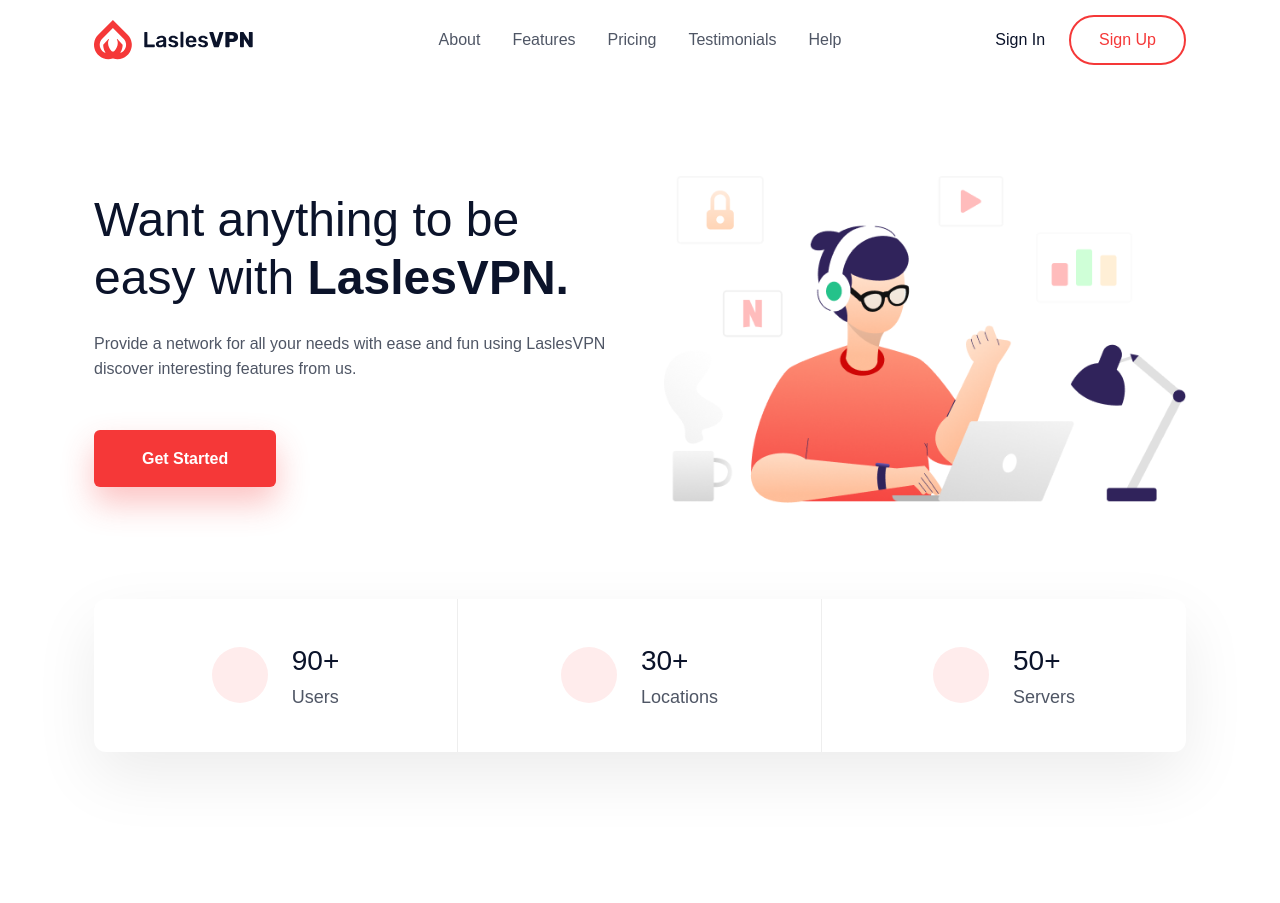
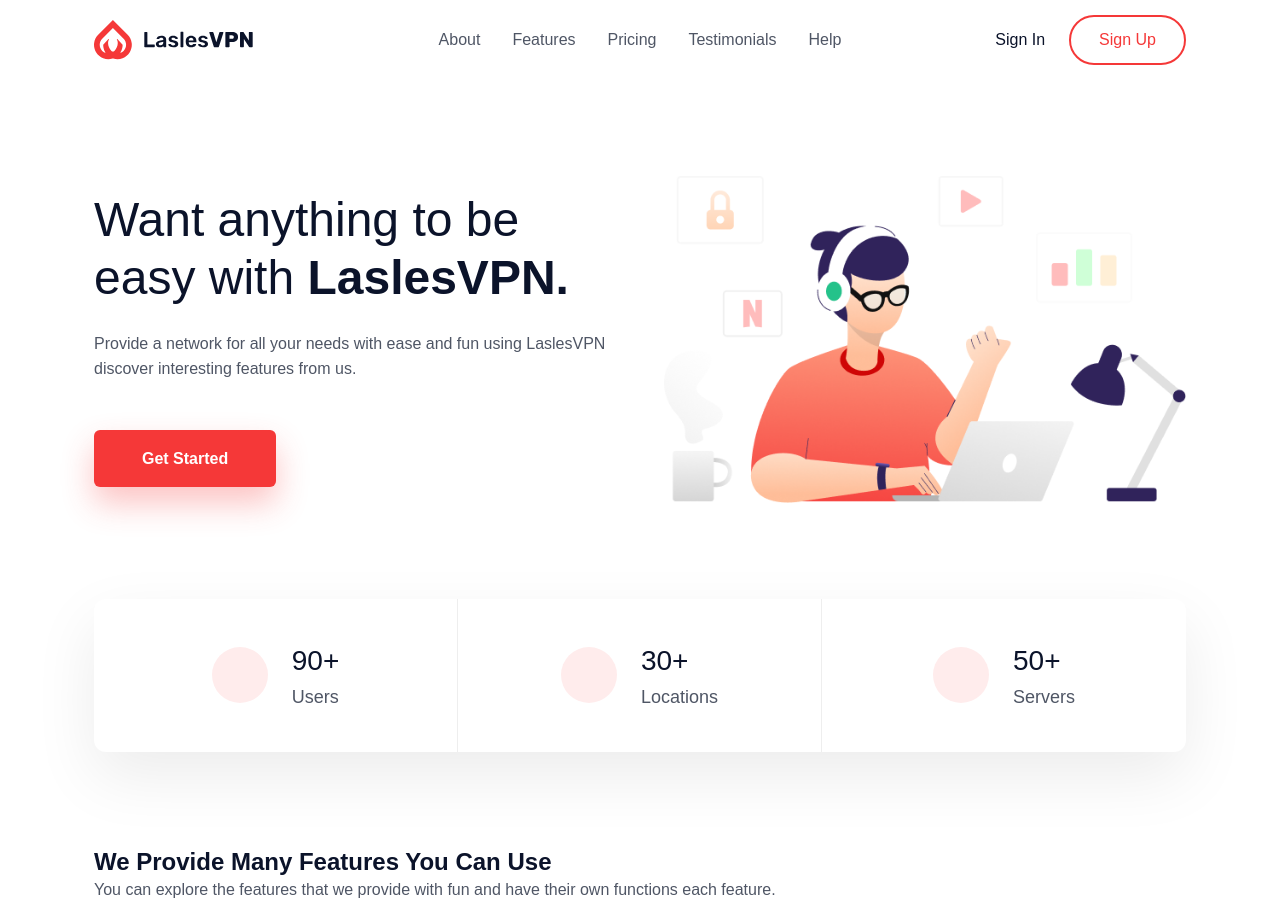
Before and after one commit to emilypnascimento/laslesvpn, a React (Vite) app: page / in a window 1280 px wide. Before the commit the page ends 848 px from the top, so only its background shows below. Built offline with nearby package versions, Linux system fonts and the light colour scheme.

Commit message:
feat: add features text content

```diff
--- a/src/App.tsx
+++ b/src/App.tsx
@@ -1,6 +1,7 @@
 import Header from './components/Header/Header';
 import Hero from './components/Hero/Hero';
 import About from './components/About/About';
+import Features from './components/Features/Features';
 
 export default function App() {
   return (
@@ -9,6 +10,7 @@ export default function App() {
       <Header />
       <Hero />
       <About/>
+      <Features/>
     </>
   );
 }
--- /dev/null
+++ b/src/components/Features/Features.tsx
@@ -0,0 +1,15 @@
+export default function Features() {
+  return (
+    <section id='features' className='features'>
+      <div className='container features__inner'>
+        <div className='features__content'>
+          <h2 className='features__title'>We Provide Many Features You Can Use</h2>
+          <p>
+            You can explore the features that we provide with fun and have their own
+            functions each feature.
+          </p>
+        </div>
+      </div>
+    </section>
+  );
+}
```
